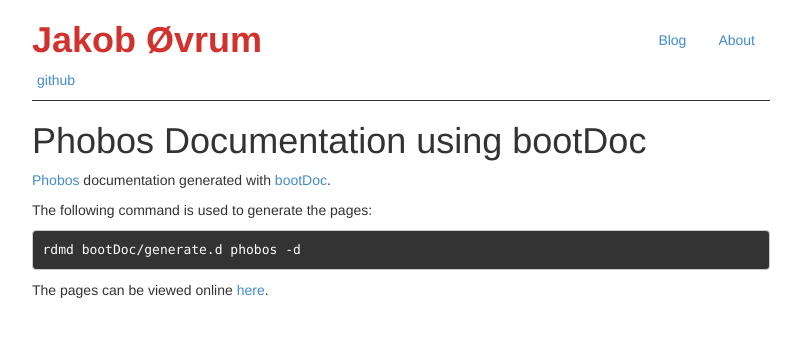
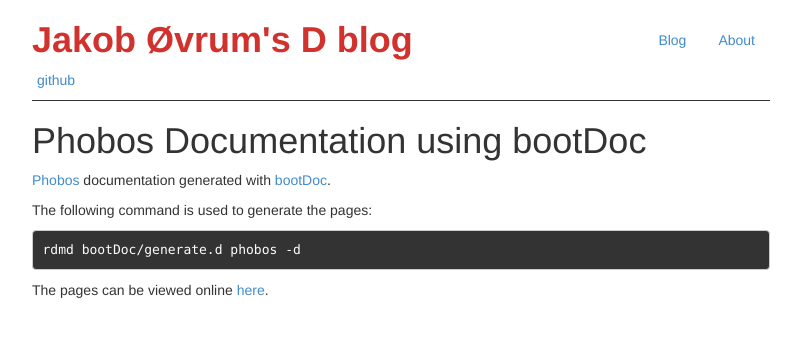
Before and after one commit to JakobOvrum/jakobovrum.github.io, a Jekyll site: the page built from bootdoc-phobos/README.md, in a window 1280 px wide. Shown: the top 337 px of the page, without its empty margins (239-1040 px from the left). Built offline with Jekyll 4.4.1, drawn with Linux system fonts in a browser that asks for light colours; nearby versions of some CDN libraries; our own code applies the rules of GitHub Pages for plain Markdown files; Markdown is read by kramdown in place of the engine named in the settings.

Commit message:
Change site title

```diff
--- a/_config.yml
+++ b/_config.yml
@@ -1,4 +1,4 @@
-title: Jakob Øvrum
+title: Jakob Øvrum's D blog
 site.title: Jakob Øvrum's D blog
 tagline: D programming
 
```
